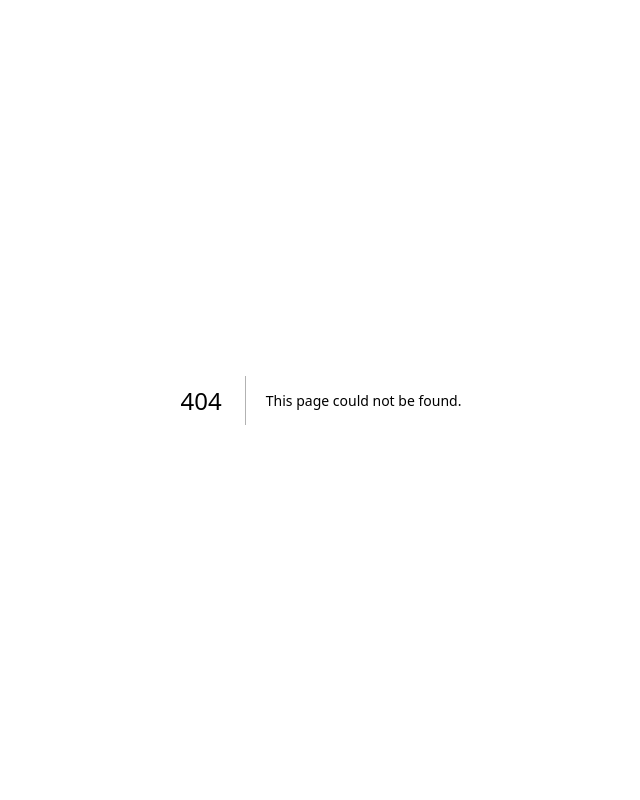
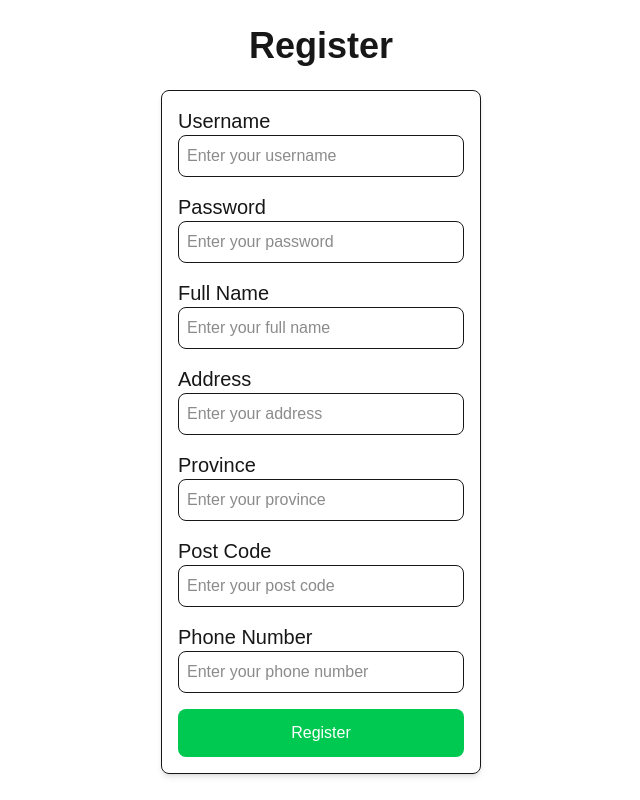
Before and after one commit to Pooyaknon/CN334_LandD, a Next.js app in the folder frontend/: page /register in a window 1280 px wide. Before the commit this address had no page. Shown: the whole page, without its empty margins (319-959 px from the left). Built offline with nearby package versions, Linux system fonts and the light colour scheme; a web font is replaced by a local one.

Commit message:
Add register system

```diff
--- /dev/null
+++ b/frontend/src/app/register/page.js
@@ -0,0 +1,144 @@
+'use client'
+import { useState } from "react";
+import { useRouter } from "next/navigation";
+
+export default function Register() {
+  const router = useRouter();
+  const [errorMessage, setErrorMessage] = useState(""); // สำหรับเก็บข้อความผิดพลาด
+  const [isLoading, setIsLoading] = useState(false); // แสดงสถานะการโหลด
+
+  async function onRegister(event) {
+    event.preventDefault();
+
+    const formData = new FormData(event.target);
+    const payload = {
+      username: formData.get('username'),
+      password: formData.get('password'),
+      fullname: formData.get('fullname'),
+      address: formData.get('address'),
+      province: formData.get('province'),
+      post_code: formData.get('post_code'),
+      tel: formData.get('tel'),
+    };
+
+    setIsLoading(true);
+    setErrorMessage("");
+
+    try {
+      const response = await fetch(`${process.env.NEXT_PUBLIC_API_BASE_URL}/api/register/`, {
+        method: 'POST',
+        headers: {
+          'Content-Type': 'application/json',
+        },
+        body: JSON.stringify(payload),
+      });
+
+      if (response.ok) {
+        router.push('/login'); // เมื่อสมัครสำเร็จไปที่หน้า login
+      } else {
+        const data = await response.json();
+        setErrorMessage(data.error || "Registration failed"); // แสดงข้อความผิดพลาด
+      }
+    } catch (error) {
+      setErrorMessage("Failed to connect to the API");
+      console.error(error);
+    } finally {
+      setIsLoading(false);
+    }
+  }
+
+  return (
+    <main className='flex min-h-screen flex-col items-center justify-center'>
+      <div className="text-center text-4xl font-bold mb-6">Register</div>
+
+      <form onSubmit={onRegister} className="flex flex-col gap-4 p-4 w-80 border rounded-lg shadow-md">
+        <div>
+          <label className="block text-xl">Username</label>
+          <input
+            name="username"
+            className="p-2 w-full rounded-lg border"
+            type="text"
+            placeholder="Enter your username"
+            required
+          />
+        </div>
+
+        <div>
+          <label className="block text-xl">Password</label>
+          <input
+            name="password"
+            className="p-2 w-full rounded-lg border"
+            type="password"
+            placeholder="Enter your password"
+            required
+          />
+        </div>
+
+        <div>
+          <label className="block text-xl">Full Name</label>
+          <input
+            name="fullname"
+            className="p-2 w-full rounded-lg border"
+            type="text"
+            placeholder="Enter your full name"
+            required
+          />
+        </div>
+
+        <div>
+          <label className="block text-xl">Address</label>
+          <input
+            name="address"
+            className="p-2 w-full rounded-lg border"
+            type="text"
+            placeholder="Enter your address"
+            required
+          />
+        </div>
+
+        <div>
+          <label className="block text-xl">Province</label>
+          <input
+            name="province"
+            className="p-2 w-full rounded-lg border"
+            type="text"
+            placeholder="Enter your province"
+            required
+          />
+        </div>
+
+        <div>
+          <label className="block text-xl">Post Code</label>
+          <input
+            name="post_code"
+            className="p-2 w-full rounded-lg border"
+            type="text"
+            placeholder="Enter your post code"
+            required
+          />
+        </div>
+
+        <div>
+          <label className="block text-xl">Phone Number</label>
+          <input
+            name="tel"
+            className="p-2 w-full rounded-lg border"
+            type="text"
+            placeholder="Enter your phone number"
+            required
+          />
+        </div>
+
+        {errorMessage && <p className="text-red-500 text-center">{errorMessage}</p>}
+
+        <button
+          className="p-3 bg-green-500 text-white rounded-lg"
+          type="submit"
+          disabled={isLoading}
+        >
+          {isLoading ? "Registering..." : "Register"}
+        </button>
+      </form>
+    </main>
+  );
+}
```
Also changed, not shown: 2 other files (tests, documents, lock files or other folders).
